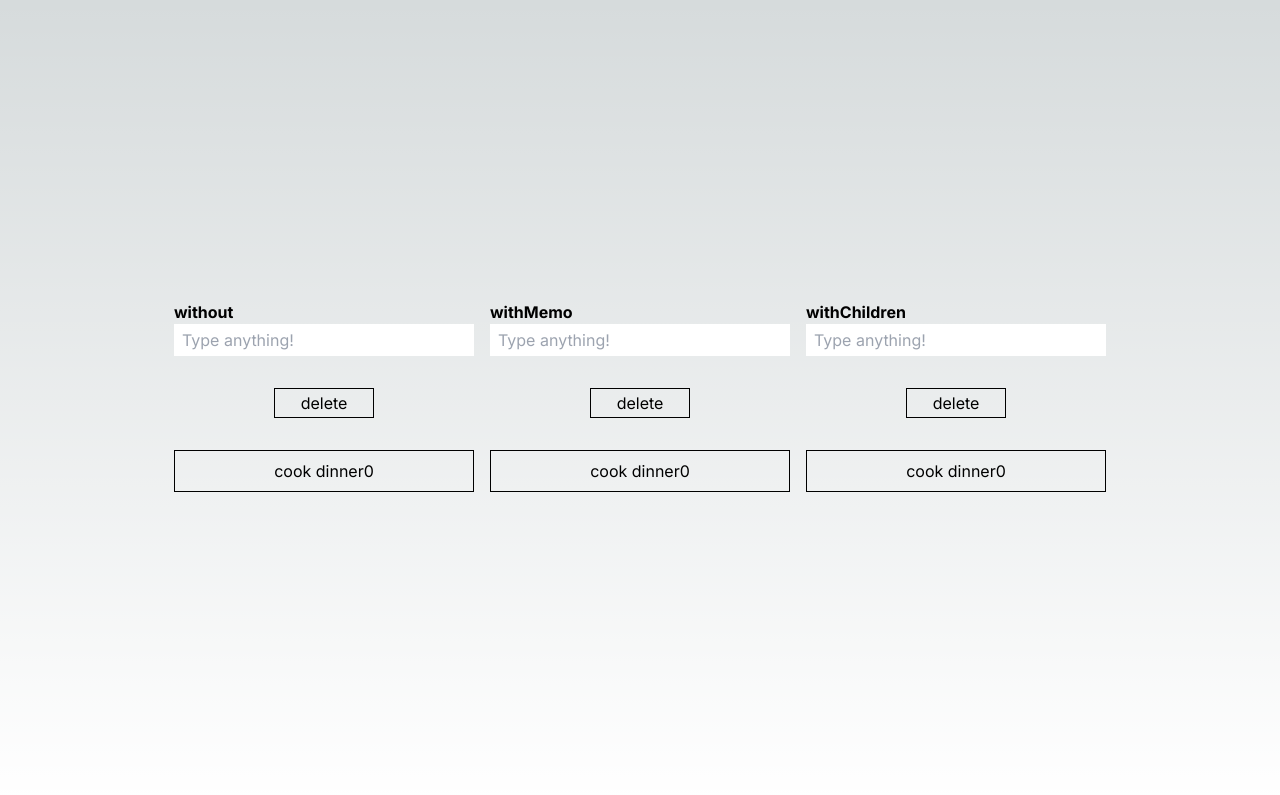
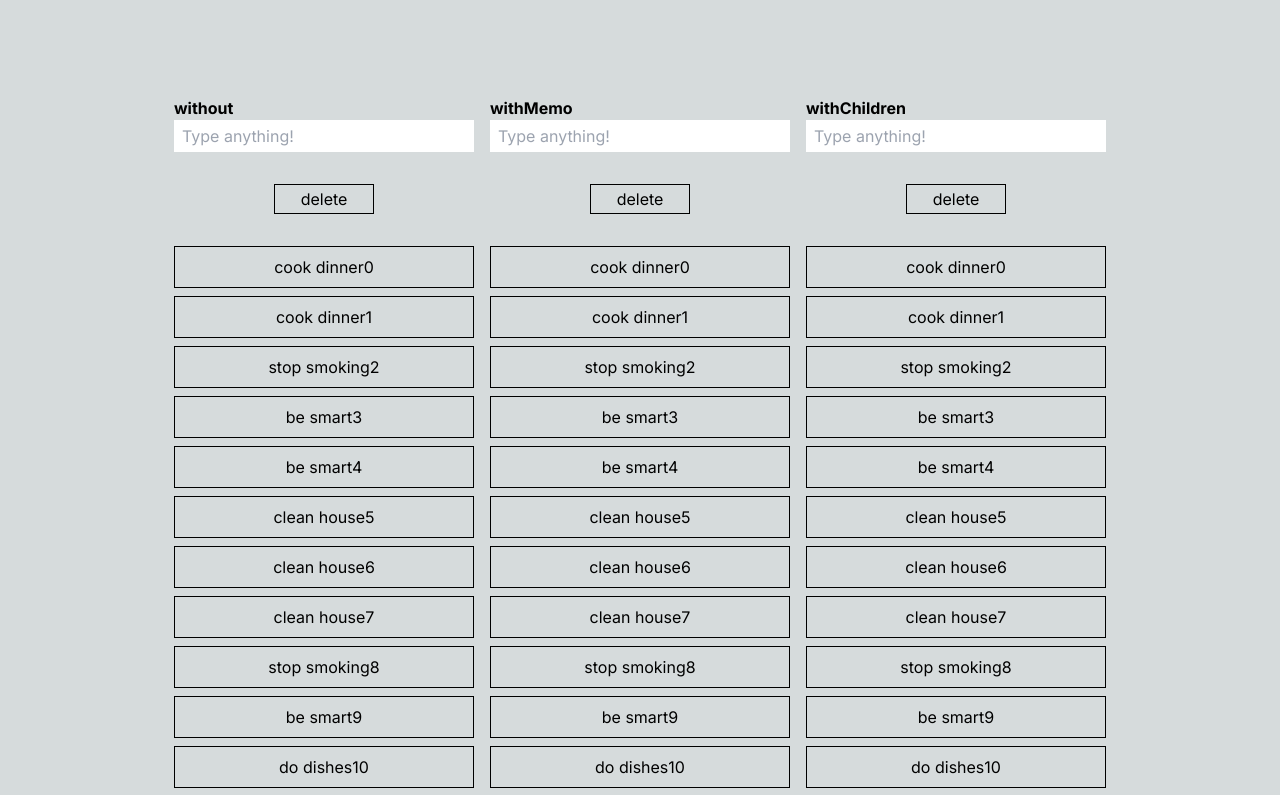
Before and after one commit to jihyeonjeong11/next13-whatIDo, a Next.js app: page /component-children in a window 1280 px wide. Shown: the top 795 px of the page. Built offline with nearby package versions, Linux system fonts and the light colour scheme.

Commit message:
fix lint problems on componentChildren

```diff
--- a/package.json
+++ b/package.json
@@ -46,6 +46,7 @@
     "@typescript-eslint/parser": "^7.0.0",
     "eslint-config-airbnb": "^19.0.4",
     "eslint-config-airbnb-typescript": "^18.0.0",
+    "eslint-config-prettier": "^9.1.0",
     "prettier": "^3.2.5"
   }
 }
--- a/src/app/component-children/components/TodoForm.tsx
+++ b/src/app/component-children/components/TodoForm.tsx
@@ -1,10 +1,9 @@
 import React from 'react';
-import { Props } from '../page';
+import { Props } from '../types';
 
 type TodoHandleType = Pick<Props, 'addList'>;
 
-const TodoForm = ({ addList }: TodoHandleType) => {
-  return (
+const TodoForm = ({ addList }: TodoHandleType) => (
   <header>
     <input
       onKeyDown={(event: React.KeyboardEvent<HTMLInputElement>) => {
@@ -13,7 +12,7 @@ const TodoForm = ({ addList }: TodoHandleType) => {
           const value = inputElement.value.trim();
           if (value !== '') {
             addList(value);
-              inputElement.value = ''; // Clear the input field after adding the item
+            inputElement.value = '';
           }
         }
       }}
@@ -22,6 +21,5 @@ const TodoForm = ({ addList }: TodoHandleType) => {
     />
   </header>
 );
-};
 
 export default TodoForm;
--- a/src/app/component-children/components/TodoHandle.tsx
+++ b/src/app/component-children/components/TodoHandle.tsx
@@ -1,5 +1,5 @@
 import React, { memo } from 'react';
-import { Props } from '../page';
+import { Props } from '../types';
 
 type TodoHandleType = Pick<Props, 'popList'>;
 
--- a/src/app/component-children/components/index.tsx
+++ b/src/app/component-children/components/index.tsx
@@ -2,8 +2,9 @@
 
 import React from 'react';
 import dynamic from 'next/dynamic';
-import type { Props } from '../page';
-import TodoHandle from './TodoHandle';
+import { Props } from '../types';
+
+const TodoHandle = dynamic(() => import('./TodoHandle'), { ssr: false });
 
 const TodoItemWithoutChildren = dynamic(() => import('./todoWithoutChildren'), {
   ssr: false,
--- a/src/app/component-children/components/todoWithChildren/WithChildren.tsx
+++ b/src/app/component-children/components/todoWithChildren/WithChildren.tsx
@@ -2,7 +2,7 @@ import React from 'react';
 
 const WithChildren = ({ children }: { children: React.ReactNode }) => {
   console.log('With children this will not rerender');
-  return <>{children}</>;
+  return <> {children}</>;
 };
 
 export default WithChildren;
--- a/src/app/component-children/components/todoWithChildren/index.tsx
+++ b/src/app/component-children/components/todoWithChildren/index.tsx
@@ -1,8 +1,8 @@
 'use client';
 
 import React from 'react';
-import { TodoType } from '../../page';
 import { BASE_ITEM_STYLE } from '../../constants';
+import { TodoType } from '../../types';
 
 type ChildrenType = {
   item: TodoType;
--- a/src/app/component-children/components/todoWithMemo/index.tsx
+++ b/src/app/component-children/components/todoWithMemo/index.tsx
@@ -1,8 +1,8 @@
 'use client';
 
 import React, { memo } from 'react';
-import { TodoType } from '../../page';
 import { BASE_ITEM_STYLE } from '../../constants';
+import { TodoType } from '../../types';
 
 type ChildrenType = {
   item: TodoType;
--- a/src/app/component-children/components/todoWithoutChildren/index.tsx
+++ b/src/app/component-children/components/todoWithoutChildren/index.tsx
@@ -1,8 +1,8 @@
 'use client';
 
 import React from 'react';
-import { TodoType } from '../../page';
 import { BASE_ITEM_STYLE } from '../../constants/index';
+import { TodoType } from '../../types';
 
 type ChildrenType = {
   item: TodoType;
--- a/src/app/component-children/page.tsx
+++ b/src/app/component-children/page.tsx
@@ -3,18 +3,7 @@
 import React, { useCallback, useState } from 'react';
 import { v4 as uuidv4 } from 'uuid';
 import dynamic from 'next/dynamic';
-
-export type TodoType = {
-  id: string;
-  label: string;
-};
-
-export type Props = {
-  list: Array<TodoType>;
-  addList: (value?: string) => void;
-  popList: () => void;
-  type: 'without' | 'withMemo' | 'withChildren';
-};
+import { Props } from './types';
 
 const RANDOMIZABLE_TODO_LIST = [
   'do dishes',
@@ -24,22 +13,20 @@ const RANDOMIZABLE_TODO_LIST = [
   'stop smoking',
 ];
 
-export const makeListEntry = (text = '') => {
-  return {
-    id: uuidv4(),
-    label: text
-      ? text
-      : RANDOMIZABLE_TODO_LIST[
-          Math.floor(Math.random() * RANDOMIZABLE_TODO_LIST.length)
-        ],
-  };
-};
+export const makeListEntry = (text = '') => ({
+  id: uuidv4(),
+  label:
+    text ||
+    RANDOMIZABLE_TODO_LIST[
+      Math.floor(Math.random() * RANDOMIZABLE_TODO_LIST.length)
+    ],
+});
 
 const Todo = dynamic(() => import('./components/index'), { ssr: false });
 
 export default function UseComponentChildren() {
   const [list, setList] = useState<Props['list']>(
-    Array.from(Array(1), () => makeListEntry()),
+    Array.from(Array(10000), () => makeListEntry()),
   );
 
   const addList = useCallback((text?: string) => {
--- /dev/null
+++ b/src/app/component-children/types/index.d.ts
@@ -0,0 +1,11 @@
+export type TodoType = {
+  id: string;
+  label: string;
+};
+
+export type Props = {
+  list: Array<TodoType>;
+  addList: (value?: string) => void;
+  popList: () => void;
+  type: 'without' | 'withMemo' | 'withChildren';
+};
```
Also changed, not shown: .eslintrc.json, 2 other files (tests, documents, lock files or other folders). Lines whose indentation alone changed are shown as unchanged.
